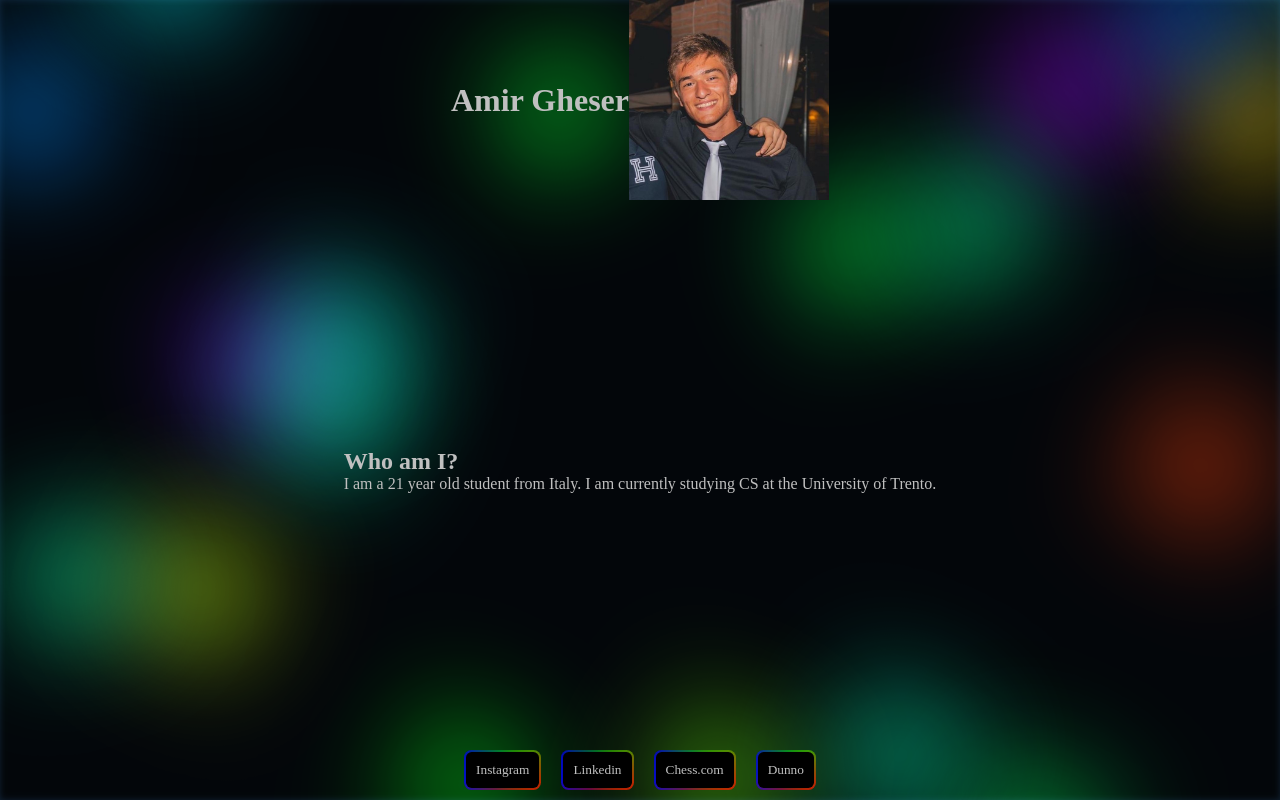
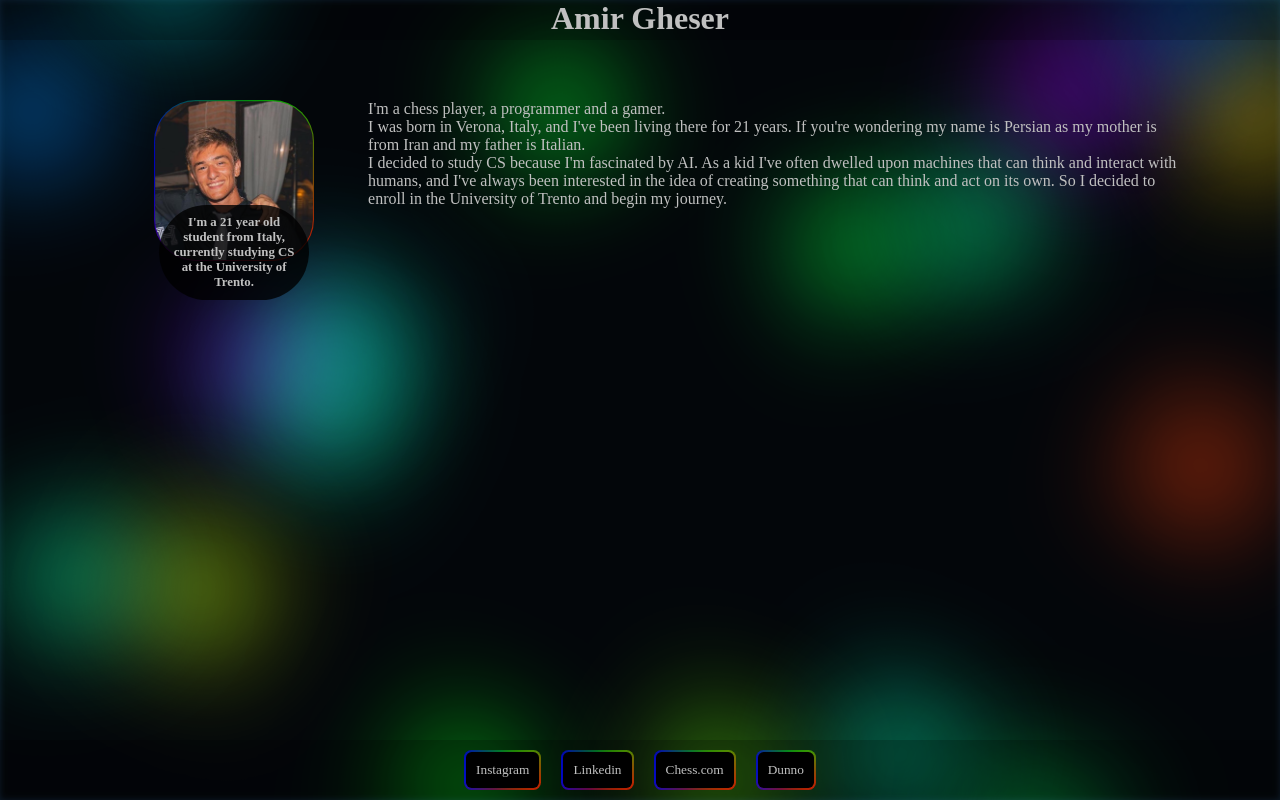
Before and after one commit to rogergheser/RogersPage, a Django app: page /aboutMe/test/ in a window 1280 px wide. Run offline with Django 4.2, Linux system fonts and the light colour scheme.

Commit message:
aboutMe changes - still not fixed

```diff
--- a/AboutMe/templates/aboutMe.html
+++ b/AboutMe/templates/aboutMe.html
@@ -8,21 +8,41 @@
 </head>
 <body>
     <main>
+        <header>
+            <h1>Amir Gheser</h1>
+        </header>
         <div class="background">
                 <div class="blur">
 
                 </div>
-        </div>
-        <header>
-            <h1>Amir Gheser</h1>
-            <img src="{% static 'images/me.jpeg' %}" height="300" width="300" alt="My Photo" id="myPhoto">
-        </header>
-        <section>
-            <h2>Who am I?</h2>
-            <p>
-                I am a 21 year old student from Italy. I am currently studying CS at the University of Trento.
-            </p>
-        </section>
+        </div> <!-- background -->
+        <div id="aboutMe">
+            <div id="intro">
+                <div class="img-border">
+                    <img src="{% static 'images/me.jpeg' %}" alt="My Photo" id="myPhoto">
+                </div>
+                <div id="brief">
+                    <p>
+                        <b>I'm a 21 year old student from Italy, currently studying CS at the University of Trento.</b>
+                    </p>
+                </div>
+            </div> <!-- intro -->
+            <div id="extensive">
+                <p>
+                    I'm a chess player, a programmer and a gamer.
+                </p>
+                <p>
+                    I was born in Verona, Italy, and I've been living there for 21 years. If you're wondering my name is Persian as my mother is from Iran and my father is Italian.
+                </p>
+                <p>
+                    I decided to study CS because I'm fascinated by AI. As a kid I've often dwelled upon machines
+                    that can think and interact with humans, and I've always been interested in the idea of creating
+                    something that can think and act on its own. So I decided to enroll in the University of Trento and begin
+                    my journey.
+                </p>
+
+            </div>
+        </div> <!-- aboutMe -->
         <footer>
             <nav>
                 <div class="link-button-border">
--- a/static/css/style.css
+++ b/static/css/style.css
@@ -29,8 +29,14 @@ body > main {
     height: 100%;
     display: flex;
     flex-direction: column;
-    justify-content: space-between;
     align-items: center;
+    overflow-y: auto;
+    -ms-overflow-style: none;  /* IE and Edge */
+    scrollbar-width: none;  /* Firefox */
+}
+
+body > main::-webkit-scrollbar {
+  display: none;
 }
 
 body {
@@ -38,52 +44,65 @@ body {
 }
 
 body > main > header {
-    display: flex;
+    position: absolute;
     flex-direction: row;
     justify-content: space-between;
     align-items: center;
     padding: 0 10px;
+    background:rgba(0, 0, 0, 0.2);
+    top: 0;
+    left: 0%;
+    height: 2.5em;
+    width: 100%;
 }
 
+body > main > header > h1 {
+  margin: auto;
+  text-align: center;
+}
 
-body > main > header > img {
-    height: var(--img-size);
-    width: var(--img-size);
+body > main > footer {
+    background:rgba(0, 0, 0, 0.2);
+    position: fixed;
+    bottom: 0;
+    left: 0;
+    width: 100%;
+    padding: 0 10px;
 }
 
 body > main > footer > nav {
     display: flex;
     flex-direction: row;
-    justify-content: space-between;
+    justify-content: center;
     align-items: center;
 }
 
 .background {
-    position: absolute;
+    position: fixed;
     top: 0;
     left: 0;
     background: black;
     background-repeat: no-repeat;
     background-size: cover;
-    height: 100vh;
     width: 100%;
+    height: 100%;
     z-index: -1;
 }
 
 .blur {
-    position: absolute;
-    background: rgba(0, 0, 0, 0.8);
+    position: fixed;
+    background: rgba(0, 0, 0, 0.8) no-repeat center center fixed;
+    background-size: cover;
     top: 0;
     left: 0;
     filter: blur(3px);
-    height: 100vh;
+    height: 100%;
     width: 100%;
     z-index: -1;
 }
 
 .background {
   font: 5vmin/1.3 Serif;
-  overflow: hidden;
   background: #123;
 }
 
@@ -135,6 +154,88 @@ body > main > footer > nav {
   to {
     transform: rotate(360deg) scale(18) translateX(20px);
   }
+}
+
+#intro {
+  background: transparent;
+  width: 60%;
+  z-index: 0;
+  display: flex;
+  flex-direction: column;
+  justify-content: space-between;
+  align-items: center;
+}
+
+#intro > .img-border {
+  background: var(--button-background-rainbow);
+  animation: gradient 16s infinite linear;
+  animation-duration: 2s;
+  width: 60%;
+  left: 0;
+  top: 0;
+  z-index: 0;
+  border-radius: 1.1cm;
+  display: flex;
+}
+
+#myPhoto {
+  width: 100%;
+  height: auto;
+  padding: 0.7%;
+  border-radius: inherit;
+}
+
+#intro > #brief {
+  position: relative;
+  z-index: 1;
+  width: 70%;
+  display: flex;
+  justify-content: center;
+  top: -55.5px;
+  overflow: hidden;
+}
+
+#intro > #extensive {
+  position: absolute;
+  background-color:rgba(0, 0, 0, 0.4);
+  z-index: 1;
+  display: flex;
+  justify-content: center;
+  overflow: hidden;
+  width: 30%;
+}
+
+#intro > #extensive > p {
+  color: silver;
+  font-family: "Times New Roman", Times, serif;
+  font-size: 0.8em;
+  padding: 10px 10px 10px 10px;
+  margin: 0;
+  text-align: center;
+  background-color: rgba(0, 0, 0, 0.8);
+  border-radius: 2cm;
+}
+
+#intro > div > p {
+  color: silver;
+  font-family: "Times New Roman", Times, serif;
+  font-size: 0.8em;
+  padding: 10px 10px 10px 10px;
+  margin: 0;
+  text-align: center;
+  background-color: rgba(0, 0, 0, 0.8);
+  border-radius: 2cm;
+  width: 80%;
+}
+
+#aboutMe {
+  padding: 100px;
+  background: transparent;
+  z-index: 0;
+  display: flex;
+  flex-direction: row;
+  justify-content: space-between;
+  align-items: start;
 }
 
 .link-button-border {
```
